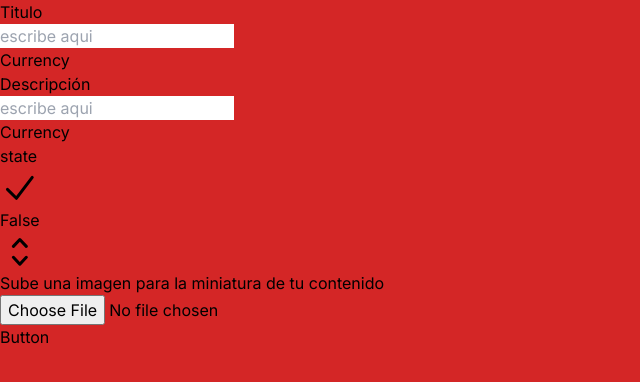
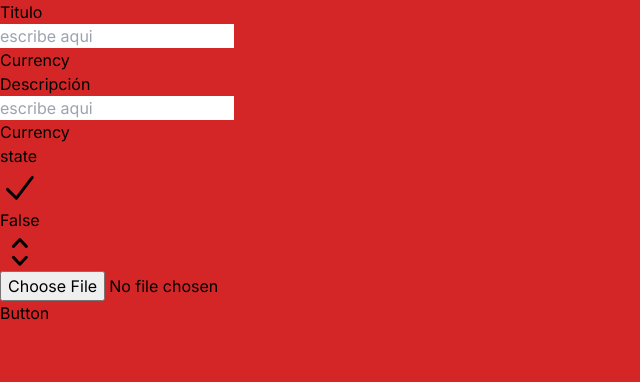
Before and after one commit to devanlosoft/frontend_narrativas, a Next.js app: page /contents/1 in a window 1280 px wide. Shown: the top 382 px of the page, without its empty margins (0-640 px from the left). Built offline with nearby package versions, Linux system fonts and the light colour scheme; a web font is replaced by a local one.

Commit message:
avances importantes

```diff
--- a/app/contents/[id]/page.tsx
+++ b/app/contents/[id]/page.tsx
@@ -37,11 +37,9 @@ export default function Page() {
     });
   };
 
-  const handleImageChange = (e: React.ChangeEvent<HTMLInputElement>) => {
-    if (e.target?.files && e.target.files.length > 0) {
-      setSelectedFile(e.target.files[0]);
-      console.log('FormData:', formData);
-    }
+  const handleImageChange = (file: File) => {
+    setSelectedFile(file);
+    console.log('FormData:', formData);
   };
 
   const handleSubmit = async (e: React.FormEvent<HTMLFormElement>) => {
--- a/app/ui/contents/file_input.tsx
+++ b/app/ui/contents/file_input.tsx
@@ -1,23 +1,17 @@
-import React from 'react';
+import React, { ChangeEvent } from 'react';
 
-export default function FileInput({ name, onChange }) {
-  const handleFileChange = (e) => {
-    const selectedFile = e.target.files[0];
-    onChange(selectedFile);
+interface FileInputProps {
+  name: string;
+  onChange: (file: File) => void;
+}
+
+export default function FileInput({ name, onChange }: FileInputProps) {
+  const handleFileChange = (e: ChangeEvent<HTMLInputElement>) => {
+    const selectedFile = e.target.files ? e.target.files[0] : null;
+    if (selectedFile) {
+      onChange(selectedFile);
+    }
   };
 
-  return (
-    <div className="mb-3">
-      <div className="mb-2 inline-block text-neutral-500 dark:text-neutral-400">
-        Sube una imagen para la miniatura de tu contenido
-      </div>
-      <input
-        className="border-secondary-500 text-surface file:text-surface focus:border-primary focus:shadow-inset relative m-0 block w-full min-w-0 flex-auto cursor-pointer rounded border border-solid bg-transparent bg-clip-padding px-3 py-[0.32rem] text-base font-normal transition duration-300 ease-in-out file:-mx-3 file:-my-[0.32rem] file:me-3 file:cursor-pointer file:overflow-hidden file:rounded-none file:border-0 file:border-e file:border-solid  file:border-inherit file:bg-transparent file:px-3 file:py-[0.32rem] focus:text-gray-700 focus:outline-none dark:border-white/70 dark:text-white  file:dark:text-white"
-        type="file"
-        id={name}
-        name={name}
-        onChange={handleFileChange} // Agrega el controlador de eventos onChange
-      />
-    </div>
-  );
+  return <input type="file" name={name} onChange={handleFileChange} />;
 }
--- a/app/ui/contents/form_layout.tsx
+++ b/app/ui/contents/form_layout.tsx
@@ -2,10 +2,15 @@ import React, { useState } from 'react';
 import { Listbox, Transition } from '@headlessui/react';
 import { CheckIcon, ChevronUpDownIcon } from '@heroicons/react/20/solid';
 
-export default function SelectForm({ name, onChange }) {
+interface SelectFormProps {
+  name: string;
+  onChange: (value: boolean) => void;
+}
+
+export default function SelectForm({ name, onChange }: SelectFormProps) {
   const [selectedState, setSelectedState] = useState(false);
 
-  const handleSelectChange = (value) => {
+  const handleSelectChange = (value: boolean) => {
     setSelectedState(value); // Actualiza el estado seleccionado
     onChange(value); // Llama a la función onChange si está definida
   };
```
Also changed, not shown: app/ui/contents/form_input.tsx (+6 -1 lines).
